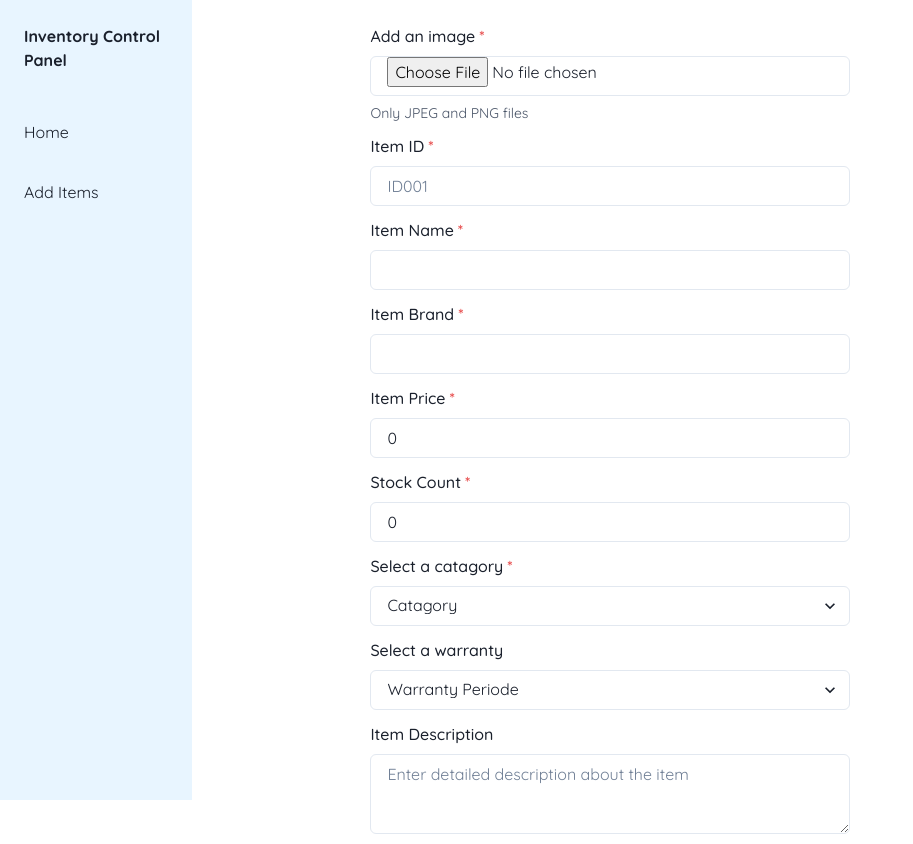
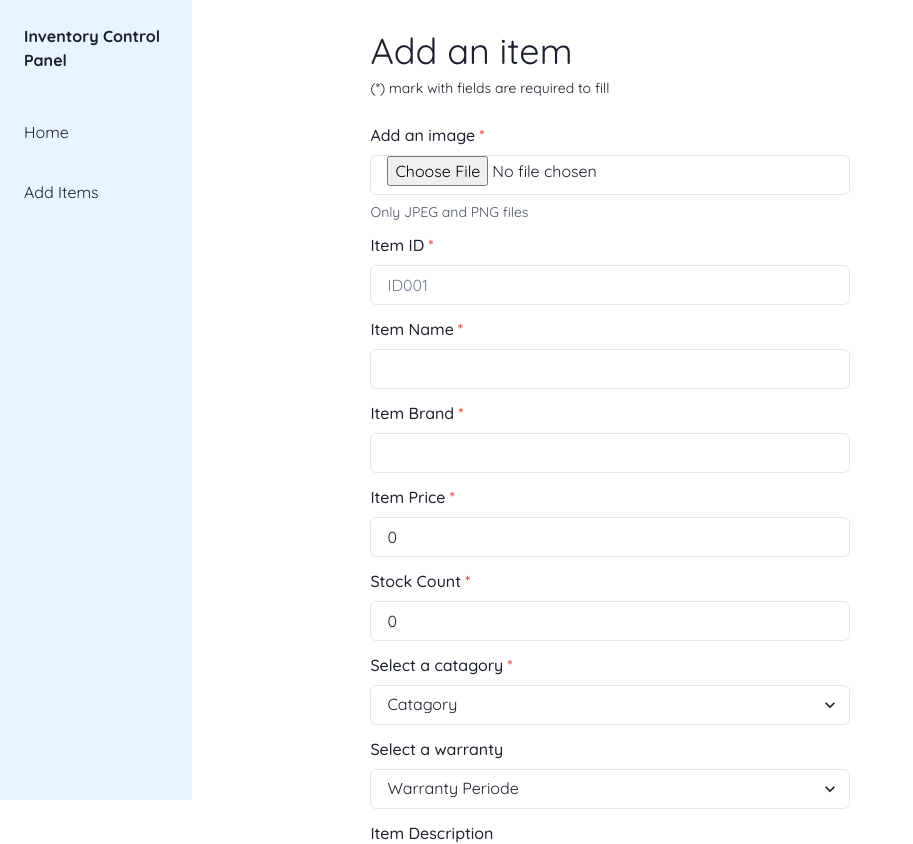
Before and after one commit to hrtechplus/InspiredTech-Tracking, a React (Create React App) app in the folder frontend/: page /inventoryPanel/addItems in a window 1280 px wide. Shown: the top 844 px of the page, without its empty margins (0-913 px from the left). Built offline with nearby package versions, Linux system fonts and the light colour scheme.

Commit message:
Add title to ItemUpdate page & AddItem page

```diff
--- a/frontend/src/index.css
+++ b/frontend/src/index.css
@@ -7,6 +7,7 @@
     font-family: "Quicksand", sans-serif;
 }
 
+/* SlideBar */
 .slide-bar-container {
     display: flex;
     flex-direction: column;
@@ -35,6 +36,7 @@
     font-weight: 600;
 }
 
+/* Edit Button in Home page */
 .edit-btn {
     display: inline-block;
     margin-top: 6px;
--- a/frontend/src/inventoryControl/Components/ItemUpdateForm.jsx
+++ b/frontend/src/inventoryControl/Components/ItemUpdateForm.jsx
@@ -1,6 +1,6 @@
 import React, { useState } from 'react'
 import { Form, useNavigate } from 'react-router-dom'
-import { Box, Button, Container, FormControl, FormLabel, Input, Select, Textarea, Image, FormHelperText } from '@chakra-ui/react'
+import { Box, Button, Container, FormControl, FormLabel, Input, Select, Textarea, Image, FormHelperText, Text } from '@chakra-ui/react'
 
 function ItemUpdateForm({ item }) {
 
@@ -45,6 +45,8 @@ function ItemUpdateForm({ item }) {
     return (
         <>
             <Container>
+                <Text fontSize='4xl' paddingTop='24px'>Edit {item.itemID} item</Text>
+                <Text fontSize='sm'>Some fields are restricted to change</Text>
                 <Box maxWidth='480px' marginBottom='44px' paddingTop='24px' paddingBottom='24px'>
 
                     <div className='update-form-img-preview'>
--- a/frontend/src/inventoryControl/pages/AddItems.jsx
+++ b/frontend/src/inventoryControl/pages/AddItems.jsx
@@ -1,5 +1,5 @@
 import React, { useState } from 'react'
-import { Box, Button, Container, FormControl, FormHelperText, FormLabel, Input, Select, Textarea } from '@chakra-ui/react'
+import { Box, Button, Container, FormControl, FormHelperText, FormLabel, Input, Select, Textarea, Text } from '@chakra-ui/react'
 import { Form } from 'react-router-dom'
 import { storage } from '../firebase'
 import { ref, uploadBytes, getDownloadURL } from 'firebase/storage'
@@ -83,6 +83,8 @@ function AddItems() {
     <>
       <SlideBar />
       <Container>
+        <Text fontSize='4xl' paddingTop='24px'>Add an item</Text>
+        <Text fontSize='sm'>(*) mark with fields are required to fill</Text>
         <Box maxWidth='480px' marginBottom='44px' paddingTop='24px' paddingBottom='24px'>
           <Form onSubmit={handleSubmit}>
             <FormControl marginBottom='12px' isRequired>
```
